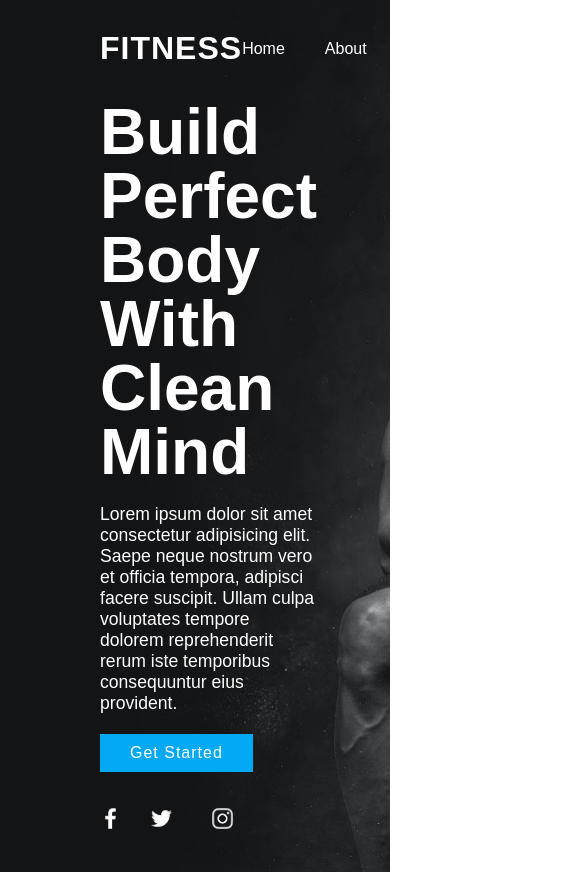
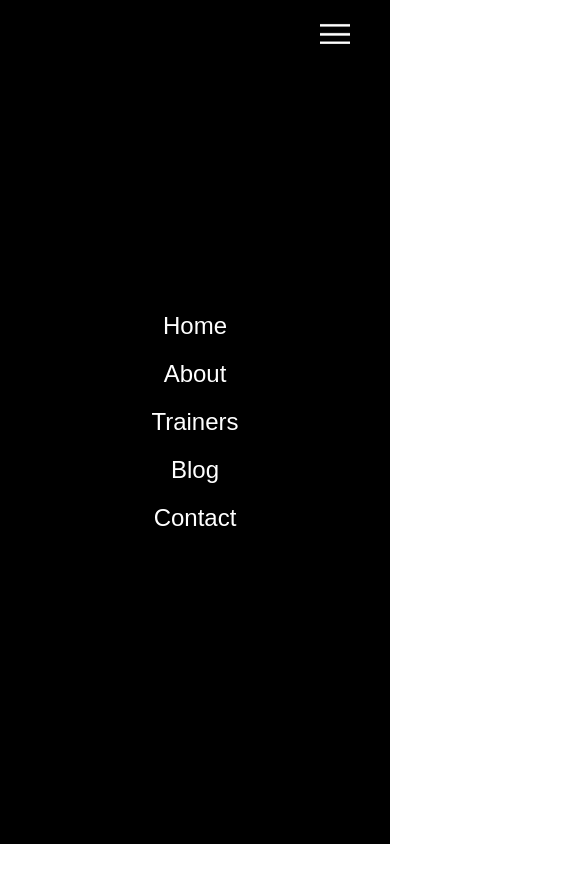
Before and after one commit to akashdwivedi98/Landing-Page, a plain HTML site: page index.html in a window 390 px wide. Shown: the top 872 px of the page, 585 px wide, since content can reach past the window. After the commit the page ends 844 px from the top, so only its background shows below. Drawn offline with Linux system fonts and the light colour scheme.

Commit message:
final commit

```diff
--- a/index.html
+++ b/index.html
@@ -11,6 +11,7 @@
     <section>
         <header>
             <a href="#" class="logo">Fitness</a>
+            <div class="toggleMenu" onclick="toggleMenu();"></div>
             <ul class="navigation">
                 <li><a href="#">Home</a></li>
                 <li><a href="#">About</a></li>
@@ -33,5 +34,13 @@
         <li><a href="#"><img src="images/instagram.png" ></a></li>
     </ul>
     </section>
+    <script type="text/javascript">
+      function toggleMenu() {
+const toggleMenu = document.querySelector('.toggleMenu');
+const navigation = document.querySelector('.navigation');
+toggleMenu.classList.toggle('active');
+navigation.classList.toggle('active');
+        }
+        </script>
 </body>
 </html>
--- a/style.css
+++ b/style.css
@@ -1,11 +1,11 @@
-@import url('https://fonts.googleapis.com/css2?family=Josefin+Sans:wght@200&display=swap');
-*{
-    margin:0;
+@import url("https://fonts.googleapis.com/css2?family=Josefin+Sans:wght@200&display=swap");
+* {
+  margin: 0;
   padding: 0;
   box-sizing: border-box;
-    font-family:'Poppins', sans-serif;
+  font-family: "Poppins", sans-serif;
 }
-section{
+section {
   position: relative;
   width: 100%;
   min-height: 100vh;
@@ -15,29 +15,29 @@ section{
   display: flex;
   justify-content: flex-start;
   align-items: center;
-    padding:100px;
+  padding: 100px;
 }
-header{
+header {
   position: absolute;
   top: 0;
   left: 0;
   width: 100%;
-    padding:30px 100px;
-    display:flex;
+  padding: 30px 100px;
+  display: flex;
   justify-content: space-between;
   align-items: center;
 }
 header .logo {
   position: relative;
-font-size:2em;
+  font-size: 2em;
   color: #fff;
   text-transform: uppercase;
-font-weight:700;
-text-decoration:none;
-letter-spacing:1px;
+  font-weight: 700;
+  text-decoration: none;
+  letter-spacing: 1px;
 }
-header .navigation{
-    position:relative;
+header .navigation {
+  position: relative;
   display: flex;
 }
 header .navigation li {
@@ -50,51 +50,109 @@ header .navigation li a {
   margin-right: 40px;
   text-decoration: none;
 }
-header .navigation li a:hover{
-    color:#03a9f4;
+header .navigation li a:hover {
+  color: #03a9f4;
 }
-.content{
+.content {
   max-width: 600px;
 }
-.content .contentBx h2{
+.content .contentBx h2 {
   font-size: 4em;
   color: #fff;
   line-height: 1em;
 }
-.content .contentBx p{
+.content .contentBx p {
   font-size: 1.1em;
   color: #fff;
   font-weight: 300;
-    margin:20px 0;
+  margin: 20px 0;
 }
 
-.content .contentBx a{
+.content .contentBx a {
   display: inline-block;
-    padding:10px 30px;
-    background :#03a9f4;
+  padding: 10px 30px;
+  background: #03a9f4;
   color: #fff;
   text-decoration: none;
   font-weight: 500;
-    letter-spacing:1px;
+  letter-spacing: 1px;
 }
 
-.sci{
-    position:absolute;
-    bottom:30px;
+.sci {
+  position: absolute;
+  bottom: 30px;
   display: flex;
 }
 
-.sci li{
+.sci li {
   list-style: none;
   display: flex;
   justify-content: center;
   align-items: center;
 }
 
-.sci li a{
+.sci li a {
   position: relative;
   display: inline-block;
   margin-right: 20px;
-    filter:invert(1);
-    transform:scale(0.5);
+  filter: invert(1);
+  transform: scale(0.5);
 }
+
+@media (max-width: 991px) {
+  header {
+    padding: 15px 40px;
+  }
+  section {
+    padding: 40px;
+    background: url('images/bg2.jpg');
+    background-size: cover;
+    background-position : center;
+  }
+  .content .contentBx h2 {
+    font-size: 2.5em;
+
+  }
+  .content .contentBx p{
+    font-size: 1em;
+  }
+  header .navigation{
+      position:fixed;
+      top: 0;
+      left: 0;
+      right: 0;
+      bottom: 0;
+      background:#000;
+      z-index:10;
+      display:flex;
+      justify-content:center;
+      align-items:center;
+      flex-direction:column;
+  }
+
+  header .navigation.active{
+    display:flex;
+  }
+  header .navigation li a{
+    font-size:24px;
+    margin: 10px 0;
+  }
+  .toggleMenu{
+    position: relative;
+    width: 30px;
+    height:30px;
+    background:url(images/menu.png);
+    background-position: center;
+    background-size: 30px;
+    background-repeat: no-repeat;
+    cursor: pointer;
+    z-index: 11;
+  }
+
+  .toggleMenu.active{
+    background:url(images/close.png);
+    background-position: center;
+    background-size: 25px;
+    background-repeat: no-repeat;
+  }
+}
```
Lines whose indentation alone changed are shown as unchanged.
